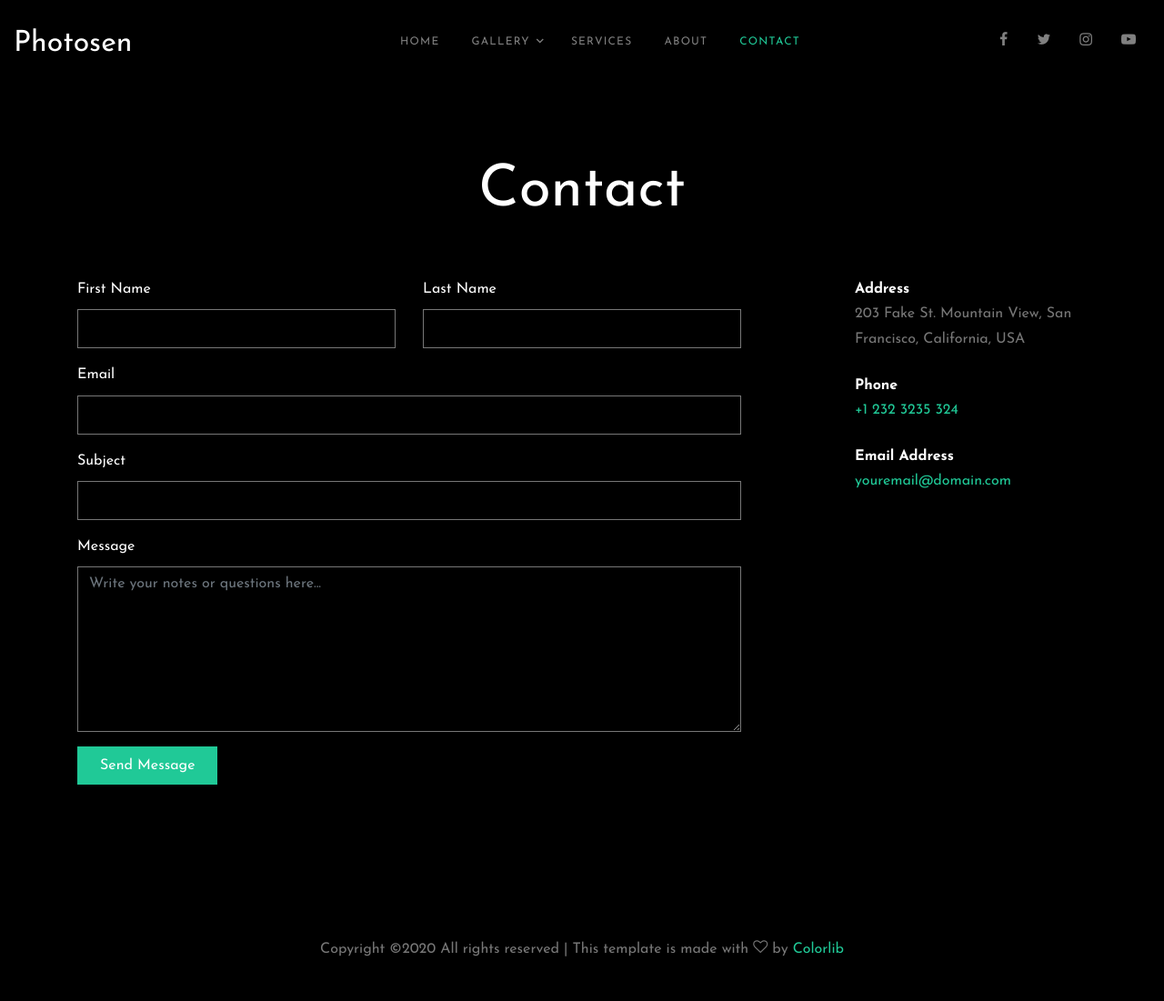
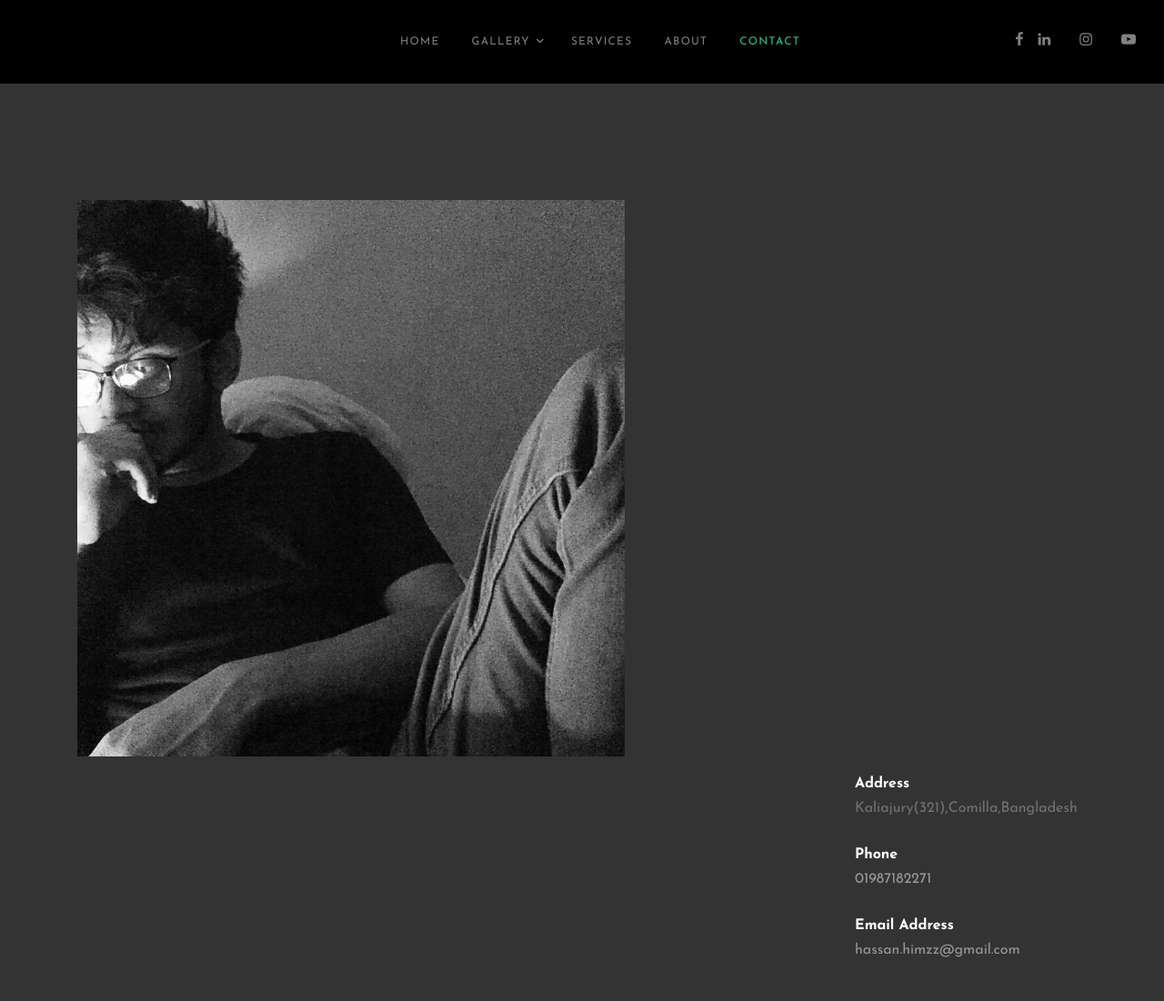
Before and after one commit to himu82271/MyCV, a plain HTML site: page contact.html in a window 1280 px wide. Shown: the whole page at 91% size. Drawn offline with Linux system fonts and the light colour scheme; files whose address does not match are found by name.

Commit message:
about page done

```diff
--- a/about.html
+++ b/about.html
@@ -1,7 +1,7 @@
 <!DOCTYPE html>
 <html lang="en">
 <head>
-  <title>CV &mdash; Colorlib Website Template</title>
+  <title> &mdash; Colorlib Website Template</title>
   <meta charset="utf-8">
   <meta name="viewport" content="width=device-width, initial-scale=1, shrink-to-fit=no">
 
@@ -87,16 +87,14 @@
             <div class="d-none d-xl-inline-block">
               <ul class="site-menu js-clone-nav ml-auto list-unstyled d-flex text-right mb-0" data-class="social">
                 <li>
-                  <a href="#" class="pl-0 pr-3"><span class="icon-facebook"></span></a>
+                  <a href="https://www.facebook.com/hassan.himzz" target="_blank" class="pl-0 pr-3"><span class="icon-facebook"></span></a>
+                </li>
+
+                <li>
+                  <a href="https://www.instagram.com/?hl=en" target="_blank"class="pl-3 pr-3"><span class="icon-instagram"></span></a>
                 </li>
                 <li>
-                  <a href="#" class="pl-3 pr-3"><span class="icon-twitter"></span></a>
-                </li>
-                <li>
-                  <a href="#" class="pl-3 pr-3"><span class="icon-instagram"></span></a>
-                </li>
-                <li>
-                  <a href="#" class="pl-3 pr-3"><span class="icon-youtube-play"></span></a>
+                  <a href="https://www.youtube.com/channel/UCMb7AAhzo5HtcWAdxNUkHGg"target="_blank" class="pl-3 pr-3"><span class="icon-youtube-play"></span></a>
                 </li>
               </ul>
             </div>
@@ -111,78 +109,29 @@
     </header>
 
 
+    <section class="site-section" id="section-about">
+      <div class="container">
+        <div class="row mb-5 align-items-center">
+          <div class="col-lg-7 pr-lg-5 mb-5 mb-lg-0">
+            <img src="images/himu2.jpg" alt="Image placeholder" class="img-fluid">
+          </div>
+          <div class="col-lg-5 pl-lg-5">
+            <div class="section-heading">
+              <h2>About <strong>Me</strong></h2>
+            </div>
+            <p class="lead">I grew up in the beautiful city of Comilla. </p>
+            <p class="mb-5  ">I had facination for tech from childhood, specially computer builds and upgrades. Also I love learning something new. As a result I have experince in coding,editing,music,3D modeling,cinematography and so on. Seems a lot right? </p>
 
-    <div class="site-section"  data-aos="fade">
-      <div class="container-fluid">
-
-        <div class="row justify-content-center">
-
-          <div class="col-md-7">
-            <div class="row mb-5">
-              <div class="col-12 ">
-                <h2 class="site-section-heading text-center">My Services</h2>
-              </div>
-            </div>
-          </div>
-
-        </div>
-
-        <div class="row mb-5">
-          <div class="col-md-7">
-            <img src="images/img_2.jpg" alt="Images" class="img-fluid">
-          </div>
-          <div class="col-md-4 ml-auto">
-            <h3 class="text-white">My Mission</h3>
-            <p>Lorem ipsum dolor sit amet, consectetur adipisicing elit. Possimus vel tenetur explicabo necessitatibus, ad soluta consectetur illo qui voluptatem. Quis soluta maiores eum. Iste modi voluptatum in repudiandae fugiat suscipit dolorum harum, porro voluptate quis? Alias repudiandae dicta doloremque voluptates soluta repellendus, unde laborum quo nam, ullam facere voluptatem similique.</p>
-            <p>Lorem ipsum dolor sit amet, consectetur adipisicing elit. Dolor architecto excepturi aliquid minus nostrum dicta labore iusto obcaecati fugit cupiditate.</p>
+            <p>
+              <a href="#section-contact" class="btn btn-primary px-4 py-2 btn-sm smoothscroll">Hire Me</a>
+              <a href="#" class="btn btn-secondary px-4 py-2 btn-sm">Download CV</a>
+            </p>
           </div>
         </div>
 
 
-        <div class="row site-section">
-          <div class="col-md-6 col-lg-6 col-xl-4 text-center mb-5">
-            <img src="images/person_1.jpg" alt="Image" class="img-fluid w-50 rounded-circle mb-4">
-            <h2 class="text-black font-weight-light mb-4">Jean Smith</h2>
-            <p class="mb-4">Lorem ipsum dolor sit amet, consectetur adipisicing elit. Pariatur ab quas facilis obcaecati non ea, est odit repellat distinctio incidunt, quia aliquam eveniet quod deleniti impedit sapiente atque tenetur porro?</p>
-            <p>
-              <a href="#" class="pl-0 pr-3"><span class="icon-twitter"></span></a>
-              <a href="#" class="pl-3 pr-3"><span class="icon-instagram"></span></a>
-              <a href="#" class="pl-3 pr-3"><span class="icon-facebook"></span></a>
-            </p>
-          </div>
-          <div class="col-md-6 col-lg-6 col-xl-4 text-center mb-5">
-            <img src="images/person_2.jpg" alt="Image" class="img-fluid w-50 rounded-circle mb-4">
-            <h2 class="text-black font-weight-light mb-4">Claire Smith</h2>
-            <p class="mb-4">Lorem ipsum dolor sit amet, consectetur adipisicing elit. Pariatur ab quas facilis obcaecati non ea, est odit repellat distinctio incidunt, quia aliquam eveniet quod deleniti impedit sapiente atque tenetur porro?</p>
-            <p>
-              <a href="#" class="pl-0 pr-3"><span class="icon-twitter"></span></a>
-              <a href="#" class="pl-3 pr-3"><span class="icon-instagram"></span></a>
-              <a href="#" class="pl-3 pr-3"><span class="icon-facebook"></span></a>
-            </p>
-          </div>
-          <div class="col-md-6 col-lg-6 col-xl-4 text-center mb-5">
-            <img src="images/person_4.jpg" alt="Image" class="img-fluid w-50 rounded-circle mb-4">
-            <h2 class="text-black font-weight-light mb-4">John Smith</h2>
-            <p class="mb-4">Lorem ipsum dolor sit amet, consectetur adipisicing elit. Pariatur ab quas facilis obcaecati non ea, est odit repellat distinctio incidunt, quia aliquam eveniet quod deleniti impedit sapiente atque tenetur porro?</p>
-            <p>
-              <a href="#" class="pl-0 pr-3"><span class="icon-twitter"></span></a>
-              <a href="#" class="pl-3 pr-3"><span class="icon-instagram"></span></a>
-              <a href="#" class="pl-3 pr-3"><span class="icon-facebook"></span></a>
-            </p>
-          </div>
-        </div>
       </div>
-    </div>
-
-    <div class="footer py-4">
-      <div class="container-fluid text-center">
-        <p>
-          <!-- Link back to Colorlib can't be removed. Template is licensed under CC BY 3.0. -->
-          Copyright &copy;<script data-cfasync="false" src="/cdn-cgi/scripts/5c5dd728/cloudflare-static/email-decode.min.js"></script><script>document.write(new Date().getFullYear());</script> All rights reserved | This template is made with <i class="icon-heart-o" aria-hidden="true"></i> by <a href="https://colorlib.com" target="_blank" >Colorlib</a>
-          <!-- Link back to Colorlib can't be removed. Template is licensed under CC BY 3.0. -->
-        </p>
-      </div>
-    </div>
+    </section>
 
 
 
--- a/contact.html
+++ b/contact.html
@@ -1,7 +1,7 @@
 <!DOCTYPE html>
 <html lang="en">
 <head>
-  <title>Photosen &mdash; Colorlib Website Template</title>
+  <title> &mdash; </title>
   <meta charset="utf-8">
   <meta name="viewport" content="width=device-width, initial-scale=1, shrink-to-fit=no">
 
@@ -49,7 +49,7 @@
         <div class="row align-items-center">
 
           <div class="col-6 col-xl-2" data-aos="fade-down">
-            <h1 class="mb-0"><a href="index.html" class="text-white h2 mb-0">Photosen</a></h1>
+            <h1 class="mb-0"><a href="index.html" class="text-white h2 mb-0"></a></h1>
           </div>
           <div class="col-10 col-md-8 d-none d-xl-block" data-aos="fade-down">
             <nav class="site-navigation position-relative text-right text-lg-center" role="navigation">
@@ -87,16 +87,17 @@
             <div class="d-none d-xl-inline-block">
               <ul class="site-menu js-clone-nav ml-auto list-unstyled d-flex text-right mb-0" data-class="social">
                 <li>
-                  <a href="#" class="pl-0 pr-3"><span class="icon-facebook"></span></a>
+                  <a href="https://www.facebook.com/hassan.himzz" target="_blank" class="pl-0 pr-3"><span class="icon-facebook"></span></a>
                 </li>
                 <li>
-                  <a href="#" class="pl-3 pr-3"><span class="icon-twitter"></span></a>
+                  <a href="https://www.facebook.com/hassan.himzz" target="_blank" class="pl-0 pr-3"><span class="icon-linkedin"></span></a>
+                </li>
+
+                <li>
+                  <a href="https://www.instagram.com/?hl=en" target="_blank"class="pl-3 pr-3"><span class="icon-instagram"></span></a>
                 </li>
                 <li>
-                  <a href="#" class="pl-3 pr-3"><span class="icon-instagram"></span></a>
-                </li>
-                <li>
-                  <a href="#" class="pl-3 pr-3"><span class="icon-youtube-play"></span></a>
+                  <a href="https://www.youtube.com/channel/UCMb7AAhzo5HtcWAdxNUkHGg"target="_blank" class="pl-3 pr-3"><span class="icon-youtube-play"></span></a>
                 </li>
               </ul>
             </div>
@@ -112,102 +113,46 @@
 
 
 
-    <div class="site-section"  data-aos="fade">
+    <footer class="site-footer">
       <div class="container">
 
-        <div class="row justify-content-center">
-
-          <div class="col-md-7">
         <div class="row mb-5">
-              <div class="col-12 ">
-                <h2 class="site-section-heading text-center">Contact</h2>
+          <div class="col-lg-7 pr-lg-5 mb-5 mb-lg-0">
+            <img src="images/himu2.jpg" alt="Image placeholder" class="img-fluid">
           </div>
-            </div>
-          </div>
-
-        </div>
-
-        <div class="row">
-          <div class="col-lg-8 mb-5">
-            <form action="#">
-
-
-              <div class="row form-group">
-                <div class="col-md-6 mb-3 mb-md-0">
-                  <label class="text-white" for="fname">First Name</label>
-                  <input type="text" id="fname" class="form-control">
-                </div>
-                <div class="col-md-6">
-                  <label class="text-white" for="lname">Last Name</label>
-                  <input type="text" id="lname" class="form-control">
-                </div>
-              </div>
-
-              <div class="row form-group">
-
-                <div class="col-md-12">
-                  <label class="text-white" for="email">Email</label>
-                  <input type="email" id="email" class="form-control">
-                </div>
-              </div>
-
-              <div class="row form-group">
-
-                <div class="col-md-12">
-                  <label class="text-white" for="subject">Subject</label>
-                  <input type="subject" id="subject" class="form-control">
-                </div>
-              </div>
-
-              <div class="row form-group">
-                <div class="col-md-12">
-                  <label class="text-white" for="message">Message</label>
-                  <textarea name="message" id="message" cols="30" rows="7" class="form-control" placeholder="Write your notes or questions here..."></textarea>
-                </div>
-              </div>
-
-              <div class="row form-group">
-                <div class="col-md-12">
-                  <input type="submit" value="Send Message" class="btn btn-primary py-2 px-4 text-white">
-                </div>
-              </div>
-
-
-            </form>
-          </div>
+          <p class="col-12 text-center">
             <div class="col-lg-3 ml-auto">
               <div class="mb-3">
                 <p class="mb-0 font-weight-bold text-white">Address</p>
-              <p class="mb-4">203 Fake St. Mountain View, San Francisco, California, USA</p>
+                <p class="mb-4">Kaliajury(321),Comilla,Bangladesh</p>
 
                 <p class="mb-0 font-weight-bold text-white">Phone</p>
-              <p class="mb-4"><a href="#">+1 232 3235 324</a></p>
+                <p class="mb-4"><a href="#">01987182271</a></p>
 
                 <p class="mb-0 font-weight-bold text-white">Email Address</p>
-              <p class="mb-0"><a href="#">youremail@domain.com</a></p>
+                <p class="mb-0"><a href="https://www.gmail.com" target="blank">hassan.himzz@gmail.com</a></p>
 
               </div>
 
             </div>
-        </div>
-      </div>
+          </p>
         </div>
 
-    <div class="footer py-4">
-      <div class="container-fluid text-center">
-        <p>
-          <!-- Link back to Colorlib can't be removed. Template is licensed under CC BY 3.0. -->
-          Copyright &copy;<script data-cfasync="false" src="/cdn-cgi/scripts/5c5dd728/cloudflare-static/email-decode.min.js"></script><script>document.write(new Date().getFullYear());</script> All rights reserved | This template is made with <i class="icon-heart-o" aria-hidden="true"></i> by <a href="https://colorlib.com" target="_blank" >Colorlib</a>
-          <!-- Link back to Colorlib can't be removed. Template is licensed under CC BY 3.0. -->
-        </p>
+
+
       </div>
+    </footer>
+
+
+
   </div>
 
 
 
 
 
-  </div>
+
+
 
   <script src="js/jquery-3.3.1.min.js"></script>
   <script src="js/jquery-migrate-3.0.1.min.js"></script>
```
Also changed, not shown: index.html (+11 -6 lines), images/himu2.jpg (added), images/himu3.jpg (added). Lines whose indentation alone changed are shown as unchanged.
